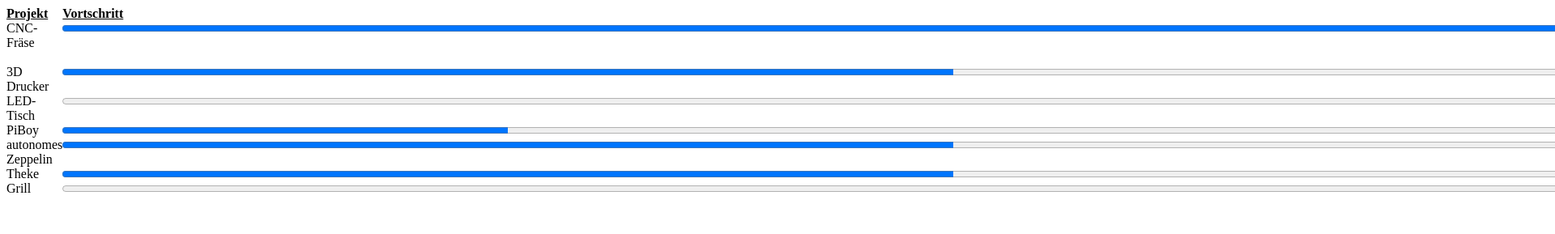
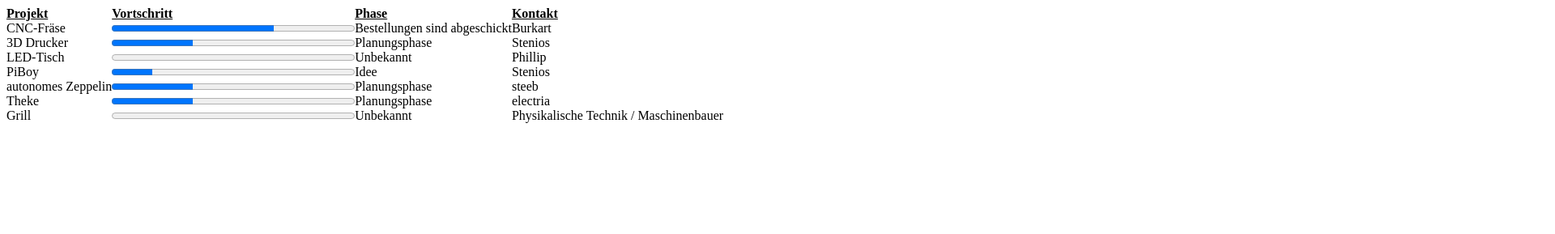
Before and after one commit to eXwerk/project-status, a plain HTML site: page index.html in a window 1280 px wide. Shown: the top 289 px of the page at 81% size, 1920 px wide, since content can reach past the window. Drawn offline with Linux system fonts and the light colour scheme.

Commit message:
fix progress bar width

```diff
--- a/css/screen.css
+++ b/css/screen.css
@@ -23,7 +23,7 @@
 
 progress {
 		display: table-cell;
-		width: 3300px;
+		width: 300px;
 }
 
 .project-progress-name {
```
